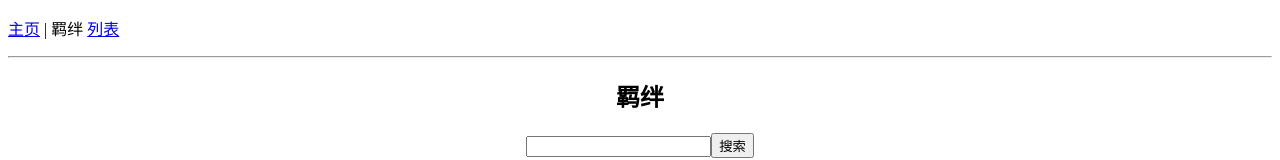
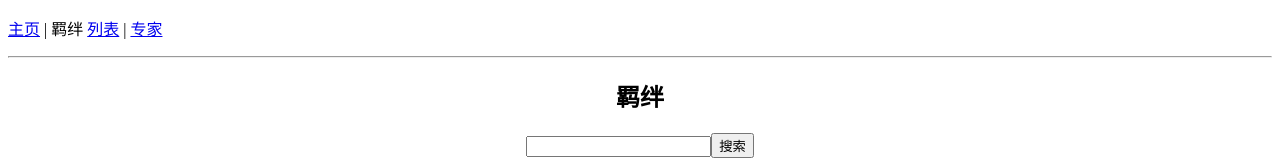
Before and after one commit to moesoha/evol-card-guide, a Vue app: page / in a window 1280 px wide. Shown: the top 160 px of the page. Built offline with nearby package versions, Linux system fonts and the light colour scheme.

Commit message:
update nav

```diff
--- a/src/App.vue
+++ b/src/App.vue
@@ -2,7 +2,7 @@
 	<div id="app">
 		<div>
 			<p>
-				<router-link to="/">主页</router-link> | 羁绊 <router-link to="/card/list">列表</router-link>
+				<router-link to="/">主页</router-link> | 羁绊 <router-link to="/card/list">列表</router-link> | <router-link to="/staff/list">专家</router-link>
 			</p>
 		</div>
 		<hr>
```
